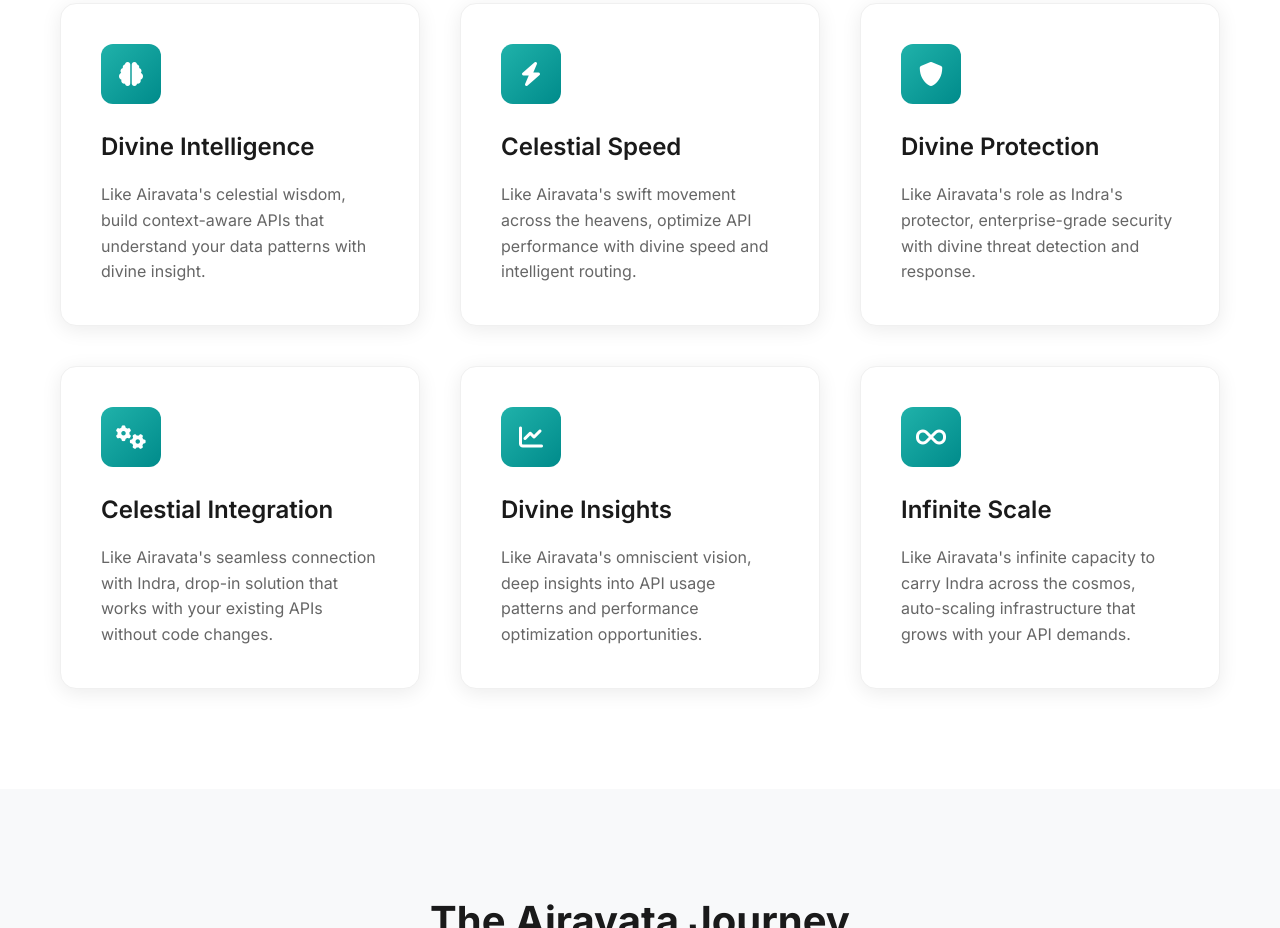
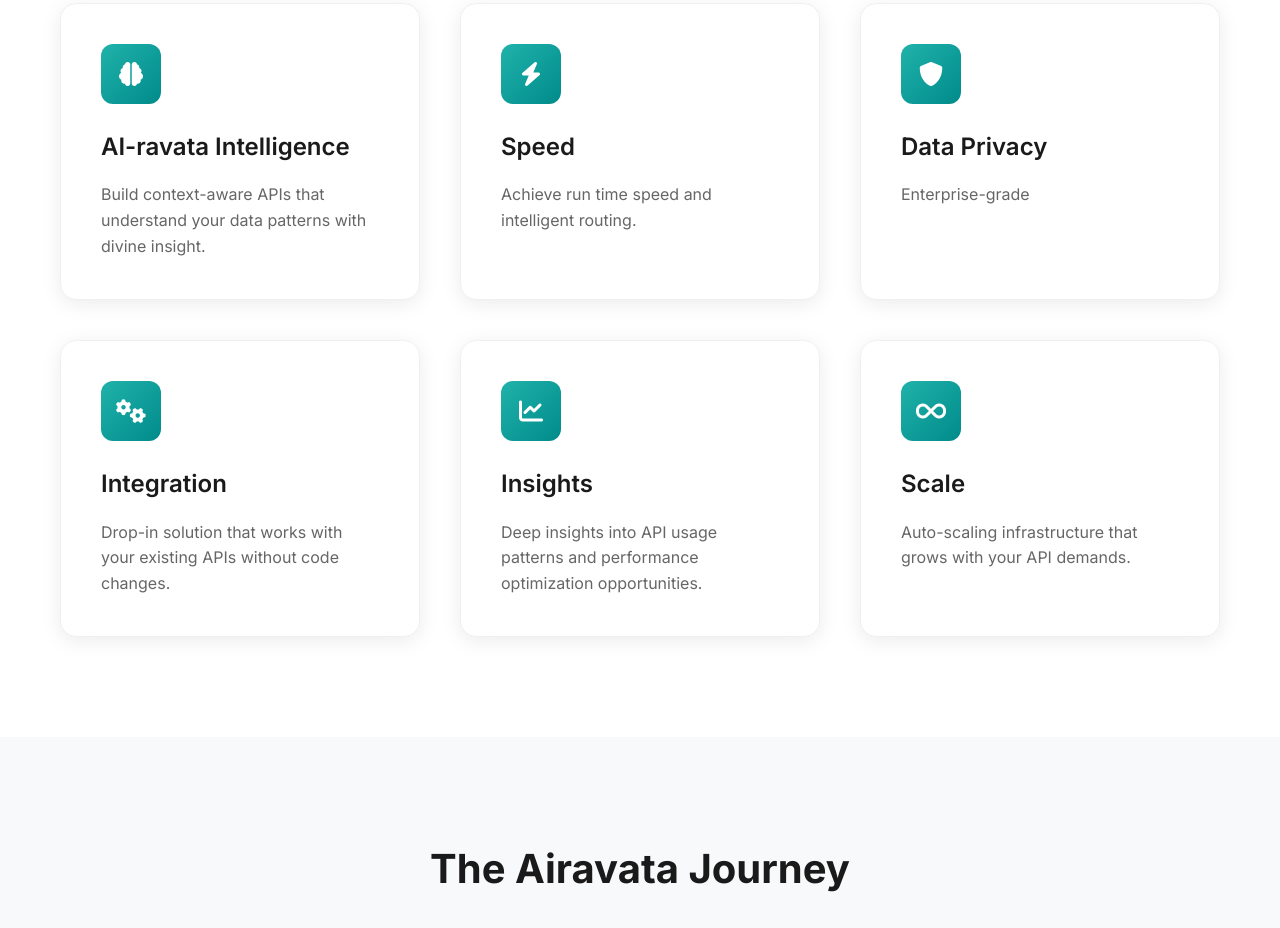
Before and after one commit to ravata-ai/web, a website: page index.html in a window 1280 px wide. Shown: the part 1157-2085 px from the top of the page. Drawn offline with Linux system fonts and the light colour scheme.

Commit message:
Update index.html

```diff
--- a/index.html
+++ b/index.html
@@ -120,43 +120,43 @@
                     <div class="feature-icon">
                         <i class="fas fa-brain"></i>
                     </div>
-                    <h3>Divine Intelligence</h3>
-                    <p>Like Airavata's celestial wisdom, build context-aware APIs that understand your data patterns with divine insight.</p>
+                    <h3>AI-ravata Intelligence</h3>
+                    <p>Build context-aware APIs that understand your data patterns with divine insight.</p>
                 </div>
                 <div class="feature-card">
                     <div class="feature-icon">
                         <i class="fas fa-bolt"></i>
                     </div>
-                    <h3>Celestial Speed</h3>
-                    <p>Like Airavata's swift movement across the heavens, optimize API performance with divine speed and intelligent routing.</p>
+                    <h3>Speed</h3>
+                    <p>Achieve run time speed and intelligent routing.</p>
                 </div>
                 <div class="feature-card">
                     <div class="feature-icon">
                         <i class="fas fa-shield-alt"></i>
                     </div>
-                    <h3>Divine Protection</h3>
-                    <p>Like Airavata's role as Indra's protector, enterprise-grade security with divine threat detection and response.</p>
+                    <h3>Data Privacy</h3>
+                    <p>Enterprise-grade </p>
                 </div>
                 <div class="feature-card">
                     <div class="feature-icon">
                         <i class="fas fa-cogs"></i>
                     </div>
-                    <h3>Celestial Integration</h3>
-                    <p>Like Airavata's seamless connection with Indra, drop-in solution that works with your existing APIs without code changes.</p>
+                    <h3>Integration</h3>
+                    <p>Drop-in solution that works with your existing APIs without code changes.</p>
                 </div>
                 <div class="feature-card">
                     <div class="feature-icon">
                         <i class="fas fa-chart-line"></i>
                     </div>
-                    <h3>Divine Insights</h3>
-                    <p>Like Airavata's omniscient vision, deep insights into API usage patterns and performance optimization opportunities.</p>
+                    <h3>Insights</h3>
+                    <p>Deep insights into API usage patterns and performance optimization opportunities.</p>
                 </div>
                 <div class="feature-card">
                     <div class="feature-icon">
                         <i class="fas fa-infinity"></i>
                     </div>
-                    <h3>Infinite Scale</h3>
-                    <p>Like Airavata's infinite capacity to carry Indra across the cosmos, auto-scaling infrastructure that grows with your API demands.</p>
+                    <h3>Scale</h3>
+                    <p>Auto-scaling infrastructure that grows with your API demands.</p>
                 </div>
             </div>
         </div>
```
